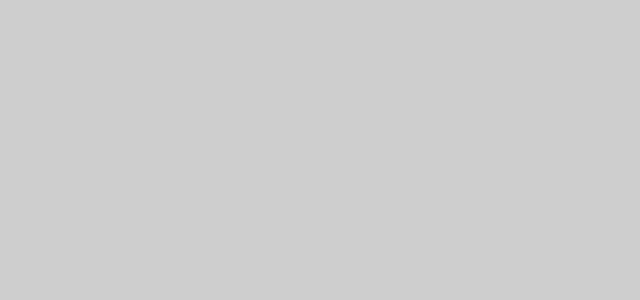
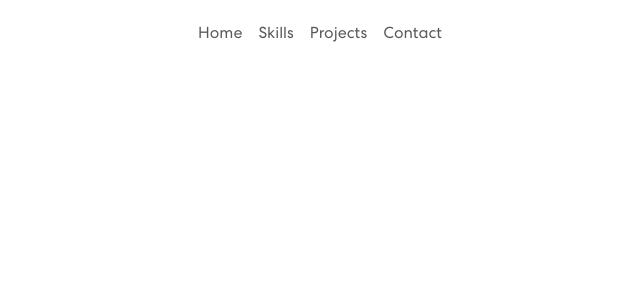
Before and after one commit to LuisECV0/Cloudflare, a React (Vite) app: page / in a window 1280 px wide. Shown: the top 300 px of the page, without its empty margins (63-703 px from the left). Built offline with nearby package versions, Linux system fonts and the light colour scheme.

Commit message:
se añadio el navbar

```diff
--- a/src/App.jsx
+++ b/src/App.jsx
@@ -1,11 +1,12 @@
 import React, { Suspense, lazy } from 'react';
 import './App.css'
+import { NavBar } from './Components/NavBar';
 
 function App() {
 
   return (
     <div className='App'>
-
+      <NavBar />
     </div>
   )
 }
--- /dev/null
+++ b/src/Components/NavBar.jsx
@@ -0,0 +1,71 @@
+import 'bootstrap/dist/css/bootstrap.min.css';
+import { useState, useEffect } from "react";
+import { Navbar, Container, Nav } from "react-bootstrap";
+import logo from '../assets/img/logo.svg';
+import navIcon1 from '../assets/img/nav-icon1.svg';
+import navIcon2 from '../assets/img/nav-icon2.svg';
+import navIcon4 from '../assets/img/nav-icon4.svg';
+
+
+export const NavBar = () => {
+    const [activeLink, setActiveLink] = useState('Home');
+    const [scrolled, setScrolled] = useState(false);
+
+    useEffect(() => {
+        const onScroll = () => {
+            if (window.scrollY > 50) {
+                setScrolled(true);
+            } else {
+                setScrolled(false);
+            }
+        };
+        window.addEventListener("scroll", onScroll);
+
+        return () => window.removeEventListener("scroll", onScroll);
+    }, []);
+
+    const onUpdateActiveLink = (value) => {
+        setActiveLink(value);
+    }
+
+    return (
+    <Navbar expand="lg" className={scrolled ? "scrolled":""}>
+        <Container>
+          <Navbar.Brand href="#home">
+                <img src={logo} alt="Logo" />
+          </Navbar.Brand>
+
+          <Navbar.Toggle aria-controls="basic-navbar-nav">
+            <span className="navbar-toggler-icon"></span>
+          </Navbar.Toggle>
+
+          <Navbar.Collapse id="basic-navbar-nav">
+            <Nav className="me-auto">
+              <Nav.Link href="#aboutMe" className={activeLink === 'AboutMe' ? 'active navbar-link' : 'navBar-link'} onClick={()=>onUpdateActiveLink('aboutme')}>Home</Nav.Link>
+              <Nav.Link href="#skills" className={activeLink === 'skills' ? 'active navbar-link' : 'navBar-link'} onClick={()=> onUpdateActiveLink('skills')} >Skills</Nav.Link>
+              <Nav.Link href="#projects" className={activeLink === 'projects' ? 'active navbar-link' : 'navBar-link'}onClick={()=>onUpdateActiveLink('projects')}>Projects</Nav.Link>
+
+              <Nav.Link href="#contact" className={activeLink === 'contact' ? 'active navbar-link' : 'navBar-link'}onClick={()=>onUpdateActiveLink('contact')}>Contact</Nav.Link>
+
+
+            </Nav>
+            <span className="navbar-text">
+                <div className="social-icon">
+                  <a href="https://www.linkedin.com/in/luis-casta%C3%B1eda-vega/">
+                    <img src={navIcon1} alt="LinkedIn - Luis Castañeda Vega" />
+                  </a>
+                  <a href="https://www.facebook.com/profile.php?id=100005745138869">
+                    <img src={navIcon2} alt="Facebook - Luis Castañeda Vega" />
+                  </a>
+                  <a href="https://github.com/LuisECV0">
+                    <img src={navIcon4} alt="Github - Luis Castañeda Vega" />
+                  </a>
+                </div>
+
+            </span>
+          </Navbar.Collapse>
+        </Container>
+      </Navbar>
+
+    )
+}
```
